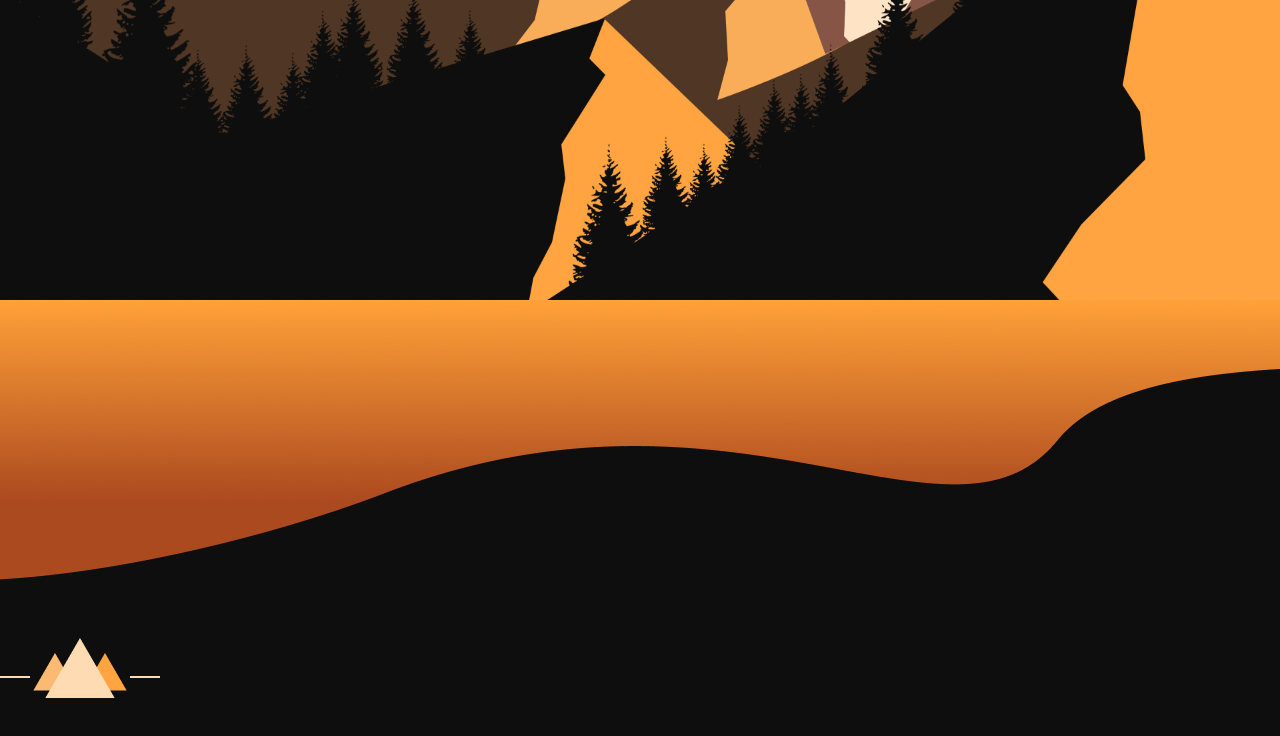
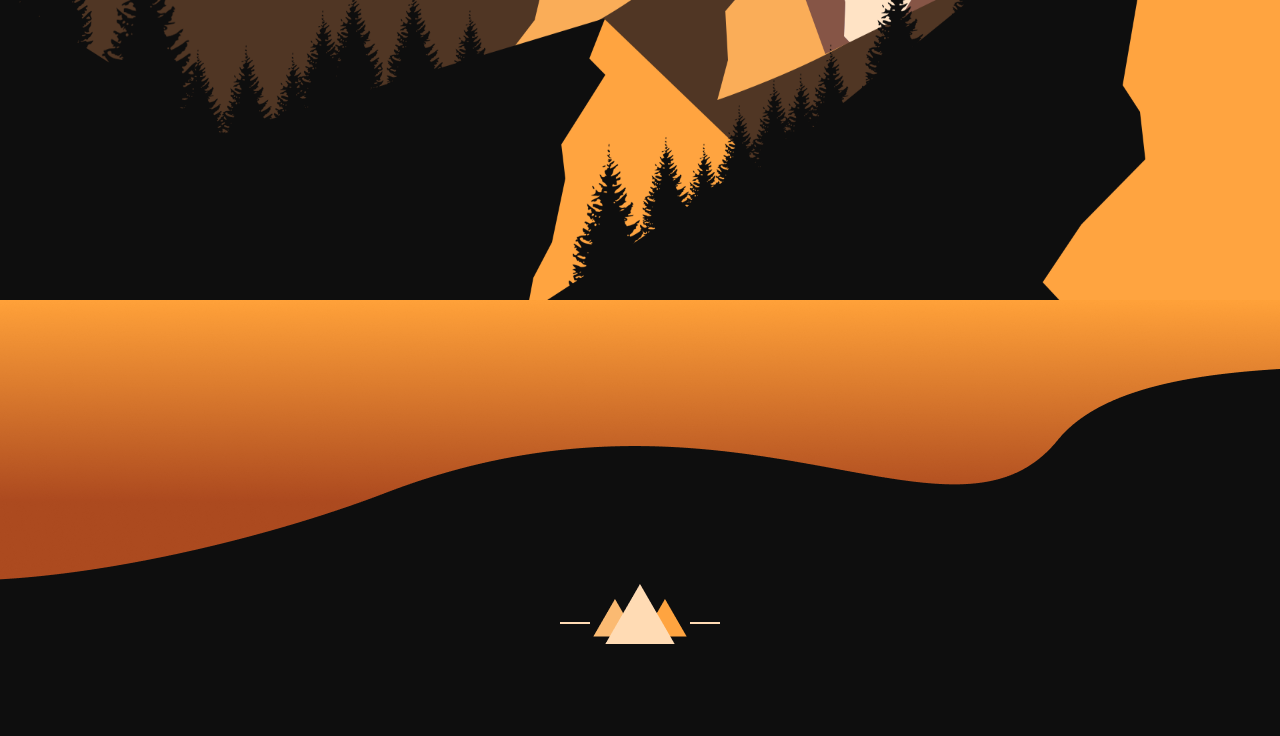
Before and after one commit to danideoliveira/mountain-page, a React (Vite) app: page / in a window 1280 px wide. Shown: the part 500-1236 px from the top of the page. Built offline with nearby package versions, Linux system fonts and the light colour scheme.

Commit message:
Add flexbox mixin

```diff
--- a/src/components/About/About.styled.js
+++ b/src/components/About/About.styled.js
@@ -1,4 +1,5 @@
 import styled from "styled-components";
+import { setFlexbox } from "../../helpers/Mixins";
 
 export const Container = styled.div`
   width: 100%;
@@ -11,7 +12,9 @@ export const Container = styled.div`
   }
 
   .div-logo {
+    ${setFlexbox('center', 'center', 'row')}
     width: 100%;
+    margin-top: -5rem;
   }
 `;
 
--- /dev/null
+++ b/src/helpers/Mixins.js
@@ -0,0 +1,8 @@
+import { css } from "styled-components"
+
+export const setFlexbox = (justifyContent, alignItems, flexDirection) => css`
+  display: flex;
+  justify-content: ${justifyContent};
+  align-items: ${alignItems};
+  flex-direction: ${flexDirection};
+`;
```
